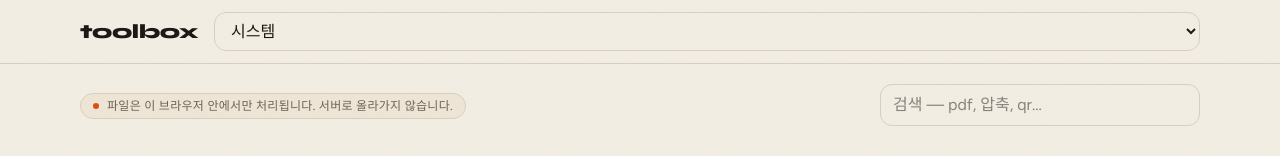
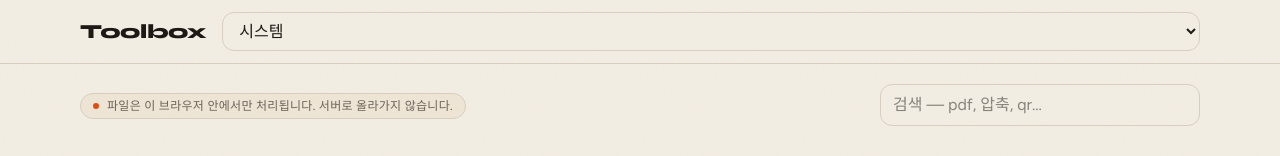
Before and after one commit to leessosso/toolbox, a React (Vite) app: page / in a window 1280 px wide. Shown: the top 156 px of the page. Built offline with nearby package versions, Linux system fonts and the light colour scheme.

Commit message:
표시 이름을 Toolbox로 바꾼다.
Co-authored-by: seungseok.lee <ssossoking@naver.com>

```diff
--- a/index.html
+++ b/index.html
@@ -8,7 +8,7 @@
       name="description"
       content="파일은 브라우저를 떠나지 않습니다. PDF·이미지·텍스트 유틸리티 모음."
     />
-    <title>toolbox</title>
+    <title>Toolbox</title>
     <link rel="preconnect" href="https://fonts.googleapis.com" />
     <link rel="preconnect" href="https://fonts.gstatic.com" crossorigin />
     <link
--- a/src/components/Layout.tsx
+++ b/src/components/Layout.tsx
@@ -8,7 +8,7 @@ export function Layout() {
         <div className="mx-auto flex max-w-6xl items-center justify-between gap-4 px-4 py-3">
           <NavLink to="/" className="flex items-baseline gap-2">
             <span className="font-display text-xl font-extrabold tracking-tight">
-              toolbox
+              Toolbox
             </span>
           </NavLink>
           <ThemeToggle />
--- a/src/pages/Home.tsx
+++ b/src/pages/Home.tsx
@@ -23,7 +23,7 @@ export default function Home() {
     <div className="space-y-6">
       <div className="flex flex-col gap-3 sm:flex-row sm:items-center sm:justify-between">
         <div className="min-w-0 space-y-1.5">
-          <h1 className="sr-only">toolbox</h1>
+          <h1 className="sr-only">Toolbox</h1>
           <PrivacyBadge />
         </div>
         <label className="block w-full sm:max-w-xs">
```
Also changed, not shown: 2 other files (tests, documents, lock files or other folders).
